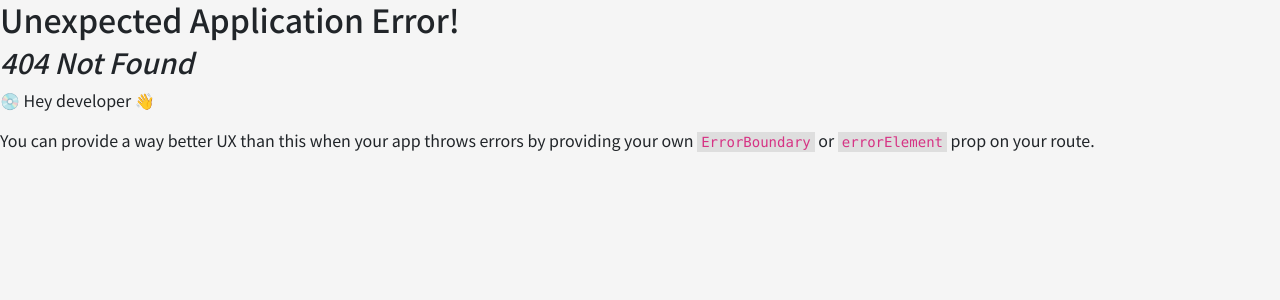
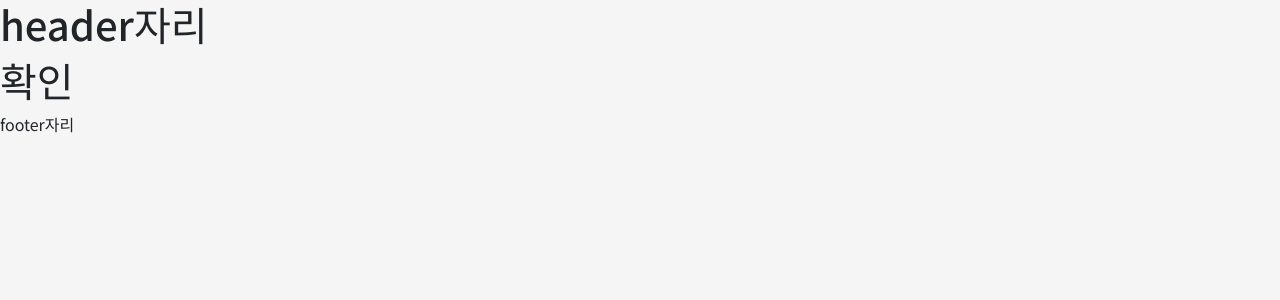
Before and after one commit to kimch321/project_admin, a React (Create React App) app: page /join in a window 1280 px wide. Before the commit this address had no page. Shown: the top 300 px of the page. Built offline with nearby package versions, Linux system fonts and the light colour scheme.

Commit message:
Outlet 완성

```diff
--- a/src/App.js
+++ b/src/App.js
@@ -4,11 +4,15 @@ import Admin from "./pages/admin/Admin";
 import Index from "./pages/front/Index";
 import Home from "./pages/admin/pages/Home";
 import MyInfo from "./pages/admin/pages/MyInfo";
+import Join from "./pages/front/pages/Join";
 
 const router = createBrowserRouter([
   {
     path:'/',
     element:<Index />,
+    children: [
+      {path: "join", element: <Join />}
+    ]
   },
   {
     path:'/admin',
--- a/src/pages/front/Index.jsx
+++ b/src/pages/front/Index.jsx
@@ -1,9 +1,12 @@
 import React from 'react';
+import {Outlet} from "react-router-dom";
 
 export default function Index() {
   return (
-    <div>
-      <h1>프론트페이지</h1>
-    </div>
+    <>
+      <h1>header자리</h1>
+      <Outlet />
+      <p>footer자리</p>
+    </>
   );
 }
--- /dev/null
+++ b/src/pages/front/pages/Join.jsx
@@ -0,0 +1,12 @@
+import React from 'react';
+
+
+export default function Join () {
+
+    return (
+        <div>
+            <h1>확인</h1>
+        </div>
+
+    );
+}
```
Also changed, not shown: 1 other file (tests, documents, lock files or other folders).
